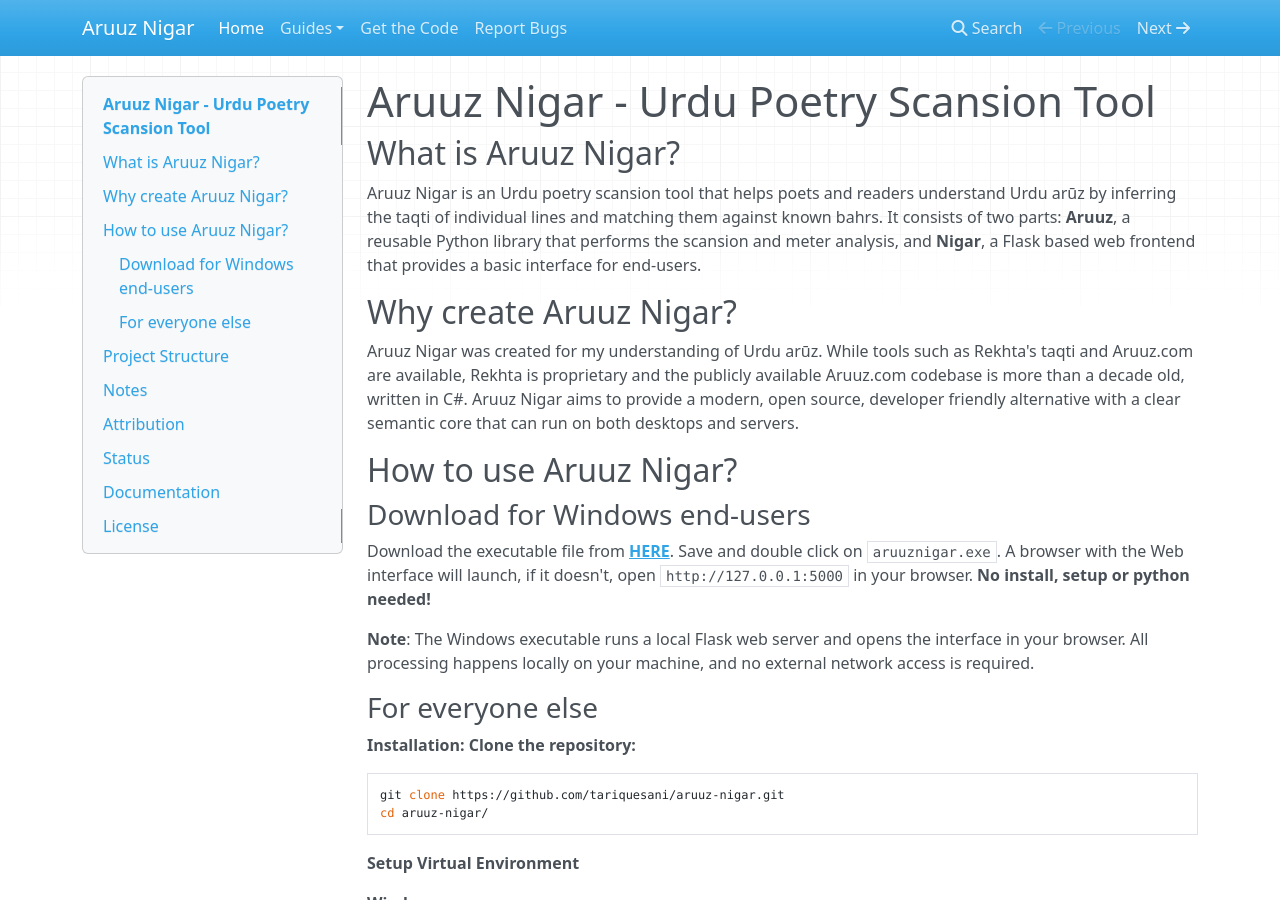
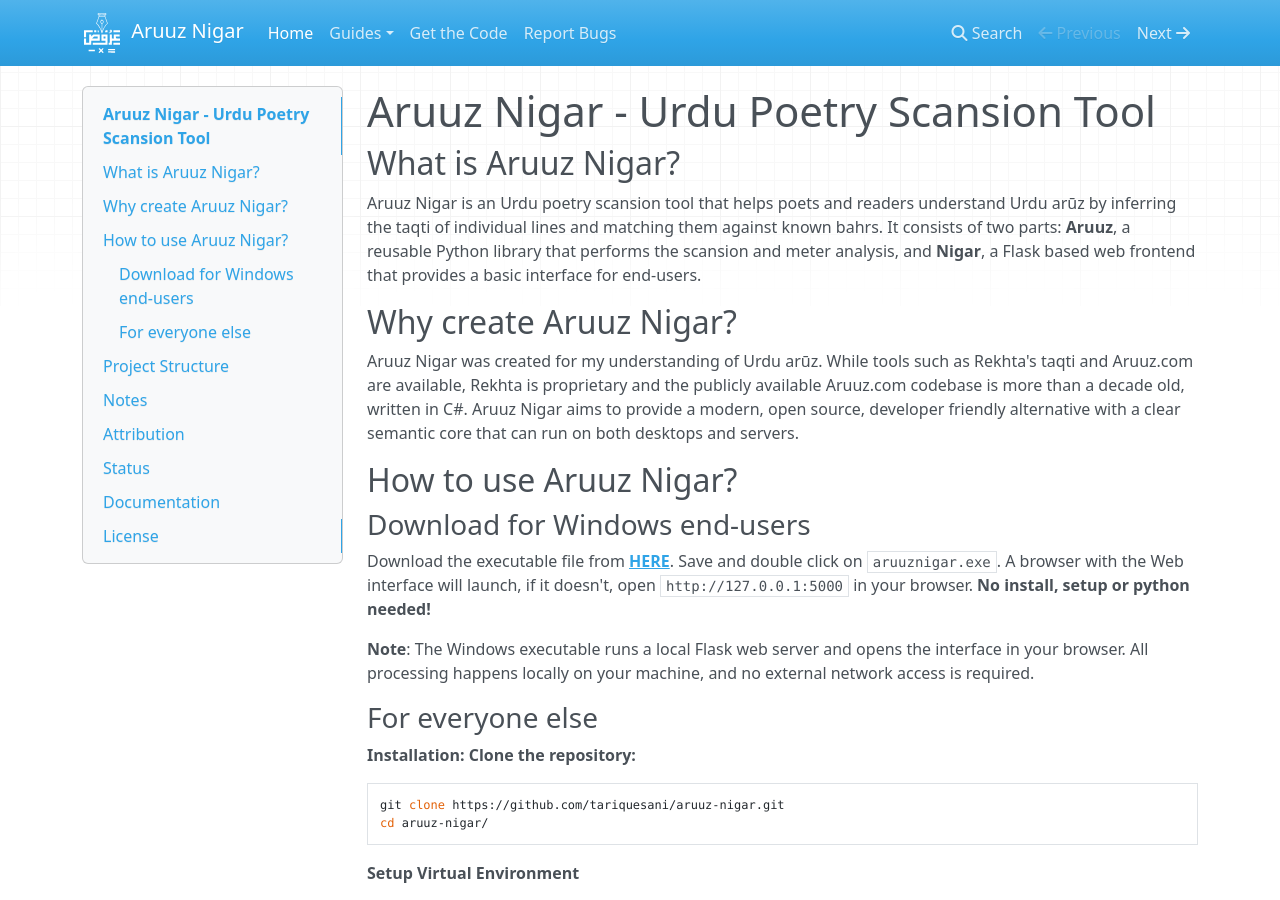
Before and after one commit to tariquesani/aruuz-nigar, an MkDocs documentation site: the page built from docs/index.md, in a window 1280 px wide and 900 px high. Built offline with MkDocs 1.6.1, drawn with Linux system fonts in a browser that asks for light colours; nearby versions of some CDN libraries.

Commit message:
Added a logo!

```diff
--- a/mkdocs.yml
+++ b/mkdocs.yml
@@ -4,6 +4,7 @@ site_url: https://tariquesani.github.io/aruuz-nigar/
 
 theme:
   name: mkdocs
+  logo: img/aruuznigar.svg # SVG logo
   custom_dir: overrides
   navigation_depth: 4
   # nav_style: dark
--- a/overrides/main.html
+++ b/overrides/main.html
@@ -7,3 +7,11 @@
     <title>{{ page.title }} - {{ config.site_name }}</title>
   {% endif %}
 {% endblock %}
+
+{% block site_name %}
+  <a href="{{ nav.homepage.url|url }}" class="navbar-brand">
+    <!-- added logo image, keep everything else the same -->
+    <img src="{{'img/aruuznigar.svg'|url}}" alt="{{ config.site_name }}" style="height: 40px; margin-right: 0.25rem;">
+    {{ config.site_name }}
+  </a>
+{% endblock %}
--- a/static/css/style.css
+++ b/static/css/style.css
@@ -175,6 +175,11 @@ footer {
     overflow-y: hidden !important;
 }
 
+/* Navbar Padding Override */
+.navbar {
+    --bs-navbar-padding-y: 0;
+}
+
 /* Navbar Dark Styling - Ensure navbar-dark works with RTL */
 .navbar-dark .navbar-brand,
 .navbar-dark .navbar-nav .nav-link {
```
Also changed, not shown: docs/img/aruuznigar.svg (added), static/img/aruuznigar.svg (added), 1 other file.
